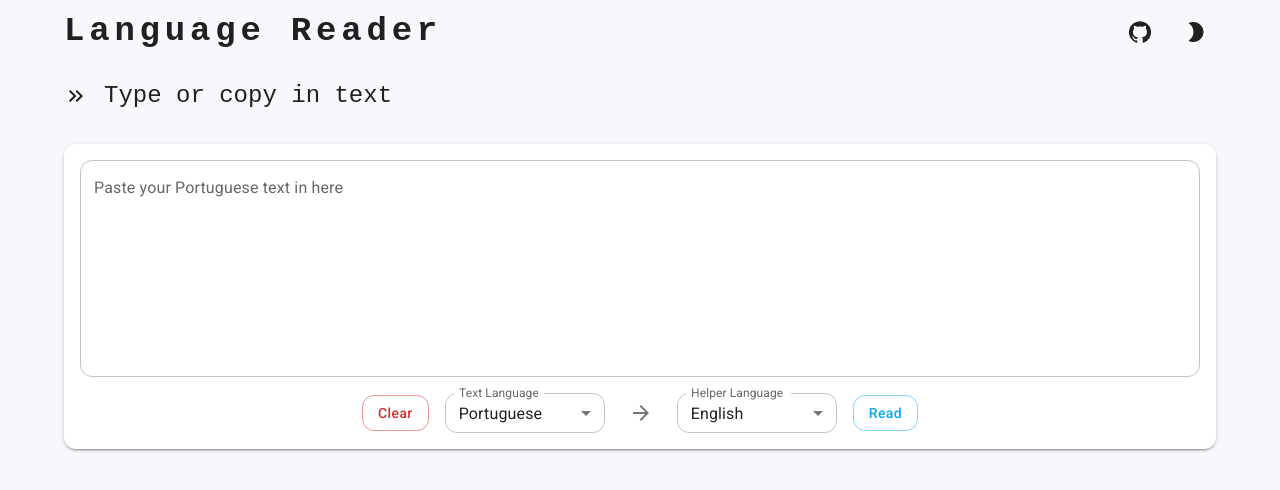
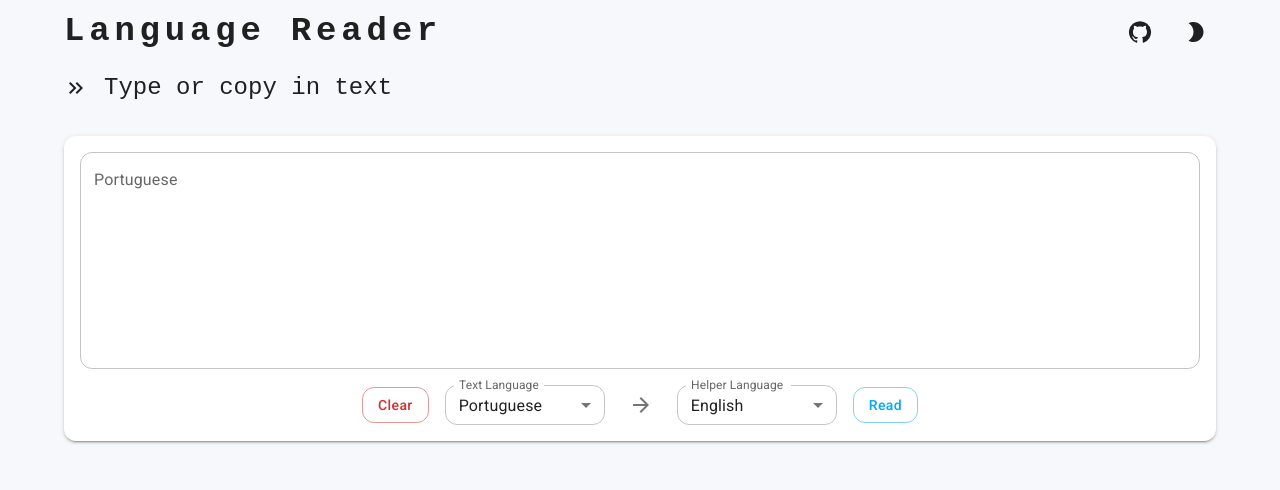
Before and after one commit to IanConceicao/language-reader, a React (Create React App) app in the folder frontend/: page / in a window 1280 px wide. Shown: the top 490 px of the page. Built offline with nearby package versions, Linux system fonts and the light colour scheme.

Commit message:
Cleaned up a bit

```diff
--- a/frontend/src/components/Home/TextBox.tsx
+++ b/frontend/src/components/Home/TextBox.tsx
@@ -4,7 +4,6 @@ import {
   Button,
   FormControl,
   Grid,
-  IconButton,
   InputLabel,
   MenuItem,
   Paper,
@@ -15,6 +14,7 @@ import {
 } from "@mui/material";
 import React, { ChangeEvent, useEffect, useState } from "react";
 import { useNavigate } from "react-router-dom";
+import CustomIconButton from "../SlowIconButton";
 
 interface TextBoxProps {}
 
@@ -117,7 +117,7 @@ const TextBox: React.FC<TextBoxProps> = () => {
               <TextField
                 id="input-text"
                 onChange={setTextHelper}
-                label={`Paste your ${inputLanguage} text in here`}
+                label={inputLanguage}
                 variant="outlined"
                 multiline
                 minRows={8}
@@ -164,10 +164,10 @@ const TextBox: React.FC<TextBoxProps> = () => {
             </FormControl>
           </Grid>
           <Grid item>
-            <Tooltip title="Swap the languages">
-              <IconButton onClick={swapLanguages}>
+            <Tooltip enterDelay={500} title="Swap the languages">
+              <CustomIconButton onClick={swapLanguages}>
                 <ArrowForwardIcon></ArrowForwardIcon>
-              </IconButton>
+              </CustomIconButton>
             </Tooltip>
           </Grid>
           <Grid item>
--- a/frontend/src/components/Navbar.tsx
+++ b/frontend/src/components/Navbar.tsx
@@ -4,26 +4,15 @@ import ModeNightIcon from "@mui/icons-material/ModeNight";
 import {
   AppBar,
   Container,
-  IconButton,
-  IconButtonProps,
   Stack,
-  styled,
   Toolbar,
+  Tooltip,
   Typography,
   useTheme,
 } from "@mui/material";
 import { useContext } from "react";
 import { ColorModeContext } from "../App";
-
-const CustomIconButton = styled(IconButton)<IconButtonProps>(({ theme }) => ({
-  transition: theme.transitions.create(["color", "transform"], {
-    duration: theme.transitions.duration.standard,
-  }),
-  "&:hover": {
-    color: theme.palette.primary.main,
-    backgroundColor: "transparent",
-  },
-}));
+import CustomIconButton from "./SlowIconButton";
 
 interface NavbarPropos {}
 
@@ -52,15 +41,20 @@ const Navbar: React.FC<NavbarPropos> = () => {
               Language Reader
             </Typography>
             <Stack direction="row" spacing={2}>
+              <Tooltip enterDelay={500} title="View this project on GitHub">
                 <CustomIconButton
                   aria-label="https://github.com/IanConceicao/language-reader"
                   onClick={() =>
-                  window.open("https://github.com/IanConceicao/language-reader")
+                    window.open(
+                      "https://github.com/IanConceicao/language-reader"
+                    )
                   }
                   color="inherit"
                 >
                   <GitHubIcon />
                 </CustomIconButton>
+              </Tooltip>
+              <Tooltip enterDelay={500} title="Toggle theme">
                 <CustomIconButton
                   onClick={colorMode.toggleColorMode}
                   color="inherit"
@@ -71,6 +65,7 @@ const Navbar: React.FC<NavbarPropos> = () => {
                     <ModeNightIcon />
                   )}
                 </CustomIconButton>
+              </Tooltip>
             </Stack>
           </Stack>
         </Toolbar>
--- /dev/null
+++ b/frontend/src/components/SlowIconButton.tsx
@@ -0,0 +1,13 @@
+import { IconButton, IconButtonProps, styled } from "@mui/material";
+
+const CustomIconButton = styled(IconButton)<IconButtonProps>(({ theme }) => ({
+  transition: theme.transitions.create(["color", "transform"], {
+    duration: theme.transitions.duration.standard,
+  }),
+  "&:hover": {
+    color: theme.palette.primary.main,
+    backgroundColor: "transparent",
+  },
+}));
+
+export default CustomIconButton;
--- a/frontend/src/pages/Home.tsx
+++ b/frontend/src/pages/Home.tsx
@@ -11,7 +11,7 @@ const Home: React.FC<HomeProps> = () => {
   return (
     <>
       <Navbar></Navbar>
-      <Container maxWidth="lg" sx={{ mt: 2, mb: 10 }}>
+      <Container maxWidth="lg" sx={{ mt: 1, mb: 10 }}>
         <Stack alignContent="center" spacing={4} direction="column">
           <Stack alignItems="center" direction="row" spacing={2}>
             <KeyboardDoubleArrowRightOutlinedIcon />
--- a/frontend/src/pages/Reader.tsx
+++ b/frontend/src/pages/Reader.tsx
@@ -90,7 +90,7 @@ const Reader: React.FC<ReaderProps> = () => {
     <>
       <Navbar></Navbar>
       <div onMouseDown={hideTranslation} onMouseUp={updateTranslation}>
-        <Container maxWidth="lg" sx={{ mt: 2, mb: 10 }}>
+        <Container maxWidth="lg" sx={{ mt: 1, mb: 10 }}>
           <Stack direction="column" spacing={4}>
             <Stack alignItems="center" direction="row" spacing={2}>
               <CreateIcon />
```
Lines whose indentation alone changed are shown as unchanged.
